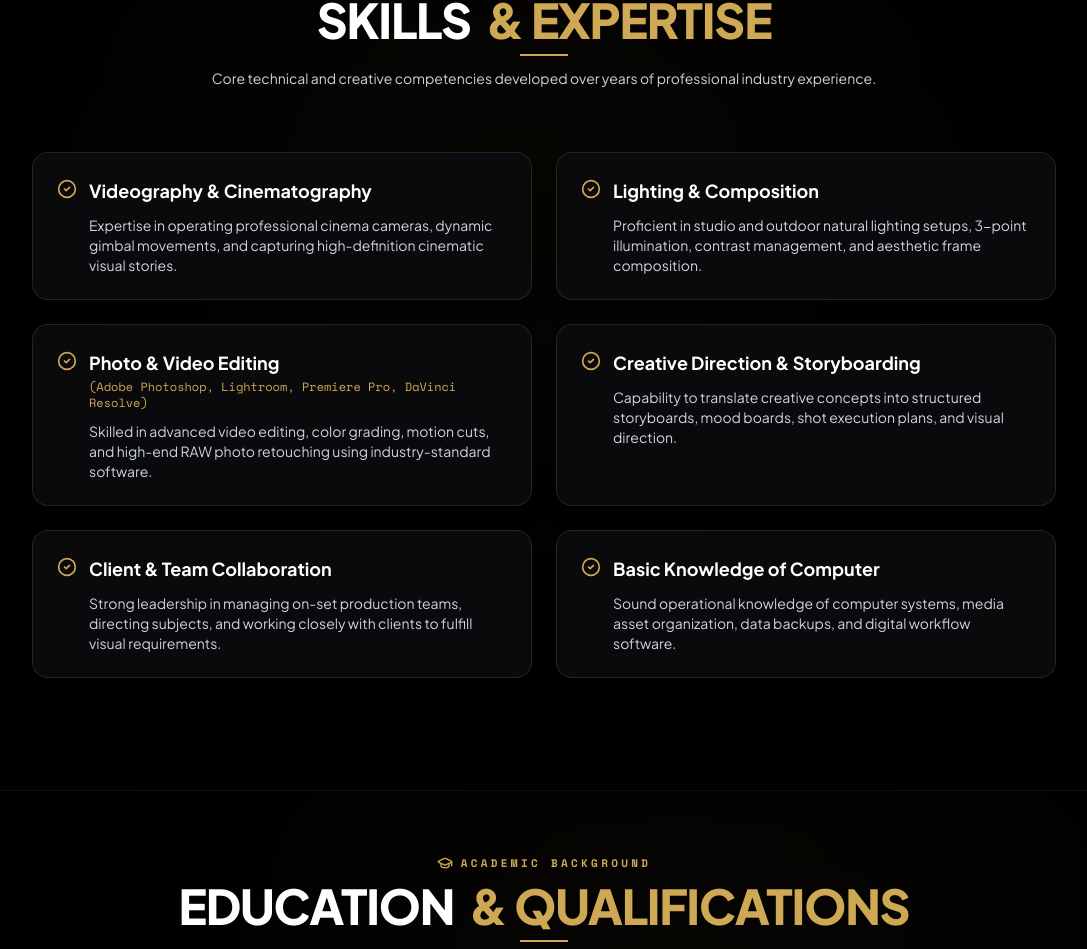
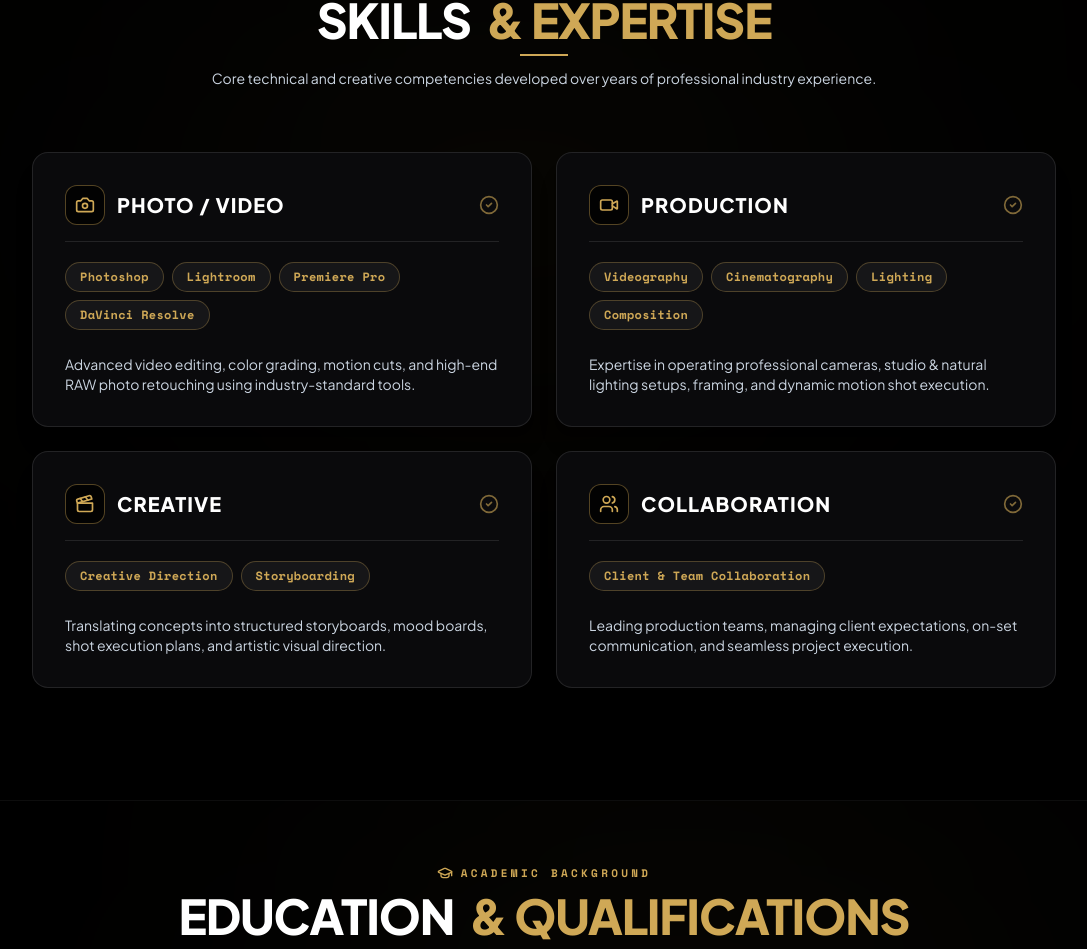
Before and after one commit to Prathamesh31-tech/Gautam-Kumar-Portfolio, a React (Vite) app: page / in a window 1280 px wide. Shown: the part 3423-4372 px from the top of the page, without its empty margins (96-1183 px from the left). Built offline with nearby package versions, Linux system fonts and the light colour scheme.

Commit message:
New Skills

```diff
--- a/src/components/SkillSection.jsx
+++ b/src/components/SkillSection.jsx
@@ -1,38 +1,35 @@
 import React from 'react';
-import { Sparkles, CheckCircle2 } from 'lucide-react';
+import { Sparkles, Camera, Video, Clapperboard, Users, CheckCircle2 } from 'lucide-react';
 import ScrollReveal from './ScrollReveal';
 
 const SKILLS = [
   {
-    id: 1,
-    title: 'Videography & Cinematography',
-    description: 'Expertise in operating professional cinema cameras, dynamic gimbal movements, and capturing high-definition cinematic visual stories.'
+    id: 'photo-video',
+    category: 'PHOTO / VIDEO',
+    icon: Camera,
+    items: ['Photoshop', 'Lightroom', 'Premiere Pro', 'DaVinci Resolve'],
+    description: 'Advanced video editing, color grading, motion cuts, and high-end RAW photo retouching using industry-standard tools.'
   },
   {
-    id: 2,
-    title: 'Lighting & Composition',
-    description: 'Proficient in studio and outdoor natural lighting setups, 3-point illumination, contrast management, and aesthetic frame composition.'
+    id: 'production',
+    category: 'PRODUCTION',
+    icon: Video,
+    items: ['Videography', 'Cinematography', 'Lighting', 'Composition'],
+    description: 'Expertise in operating professional cameras, studio & natural lighting setups, framing, and dynamic motion shot execution.'
   },
   {
-    id: 3,
-    title: 'Photo & Video Editing',
-    subtitle: '(Adobe Photoshop, Lightroom, Premiere Pro, DaVinci Resolve)',
-    description: 'Skilled in advanced video editing, color grading, motion cuts, and high-end RAW photo retouching using industry-standard software.'
+    id: 'creative',
+    category: 'CREATIVE',
+    icon: Clapperboard,
+    items: ['Creative Direction', 'Storyboarding'],
+    description: 'Translating concepts into structured storyboards, mood boards, shot execution plans, and artistic visual direction.'
   },
   {
-    id: 4,
-    title: 'Creative Direction & Storyboarding',
-    description: 'Capability to translate creative concepts into structured storyboards, mood boards, shot execution plans, and visual direction.'
-  },
-  {
-    id: 5,
-    title: 'Client & Team Collaboration',
-    description: 'Strong leadership in managing on-set production teams, directing subjects, and working closely with clients to fulfill visual requirements.'
-  },
-  {
-    id: 6,
-    title: 'Basic Knowledge of Computer',
-    description: 'Sound operational knowledge of computer systems, media asset organization, data backups, and digital workflow software.'
+    id: 'collaboration',
+    category: 'COLLABORATION',
+    icon: Users,
+    items: ['Client & Team Collaboration'],
+    description: 'Leading production teams, managing client expectations, on-set communication, and seamless project execution.'
   }
 ];
 
@@ -70,33 +67,50 @@ export default function SkillSection() {
 
         </ScrollReveal>
 
-        {/* CLEAN MINIMAL 6 SKILL CARDS GRID WITH SCROLL REVEAL */}
-        <div className="max-w-5xl 2xl:max-w-7xl 3xl:max-w-[1700px] mx-auto grid grid-cols-1 md:grid-cols-2 gap-5 sm:gap-6 2xl:gap-8">
-          {SKILLS.map((skill, index) => (
+        {/* 4 SKILL CATEGORIES GRID WITH SCROLL REVEAL */}
+        <div className="max-w-5xl 2xl:max-w-7xl 3xl:max-w-[1700px] mx-auto grid grid-cols-1 md:grid-cols-2 gap-6 2xl:gap-8">
+          {SKILLS.map((skill, index) => {
+            const IconComponent = skill.icon;
+            return (
               <ScrollReveal key={skill.id} delay={index * 100}>
-              <div className="rounded-2xl bg-[#0a0a0c] border border-white/10 hover:border-[#cfa856]/70 p-6 2xl:p-9 transition-all duration-300 shadow-xl hover:shadow-[#cfa856]/10 space-y-2.5 2xl:space-y-3 h-full">
-                {/* Skill Title with Checkmark */}
-                <div className="flex items-start gap-3 2xl:gap-4">
-                  <CheckCircle2 className="w-5 h-5 2xl:w-6 2xl:h-6 text-[#cfa856] shrink-0 mt-0.5" />
-                  <div>
-                    <h3 className="text-base sm:text-lg 2xl:text-2xl font-bold font-sans text-white leading-snug">
-                      {skill.title}
+                <div className="rounded-2xl bg-[#0a0a0c] border border-white/10 hover:border-[#cfa856]/70 p-6 sm:p-8 2xl:p-10 transition-all duration-300 shadow-xl hover:shadow-[#cfa856]/15 space-y-4 2xl:space-y-5 h-full flex flex-col justify-between group">
+
+                  <div className="space-y-4">
+                    {/* Category Title & Icon */}
+                    <div className="flex items-center justify-between border-b border-white/10 pb-4">
+                      <div className="flex items-center gap-3">
+                        <div className="w-10 h-10 2xl:w-12 2xl:h-12 rounded-xl bg-black/80 border border-[#cfa856]/40 flex items-center justify-center text-[#cfa856] group-hover:bg-[#cfa856] group-hover:text-black transition-all">
+                          <IconComponent className="w-5 h-5 2xl:w-6 2xl:h-6" />
+                        </div>
+                        <h3 className="text-lg sm:text-xl 2xl:text-2xl font-black font-sans text-white tracking-wider uppercase group-hover:text-[#cfa856] transition-colors">
+                          {skill.category}
                         </h3>
-                    {skill.subtitle && (
-                      <div className="text-xs 2xl:text-sm font-mono text-[#cfa856] pt-0.5">
-                        {skill.subtitle}
                       </div>
-                    )}
+                      <CheckCircle2 className="w-5 h-5 text-[#cfa856]/60 group-hover:text-[#cfa856] transition-colors" />
+                    </div>
+
+                    {/* Skill Pill Badges */}
+                    <div className="flex flex-wrap gap-2 pt-1">
+                      {skill.items.map((item, itemIdx) => (
+                        <span
+                          key={itemIdx}
+                          className="px-3.5 py-1.5 rounded-full bg-white/5 border border-[#cfa856]/30 text-[#cfa856] text-xs 2xl:text-sm font-mono font-semibold tracking-wide hover:bg-[#cfa856]/15 hover:border-[#cfa856] transition-all"
+                        >
+                          {item}
+                        </span>
+                      ))}
                     </div>
                   </div>
 
-                {/* Clean 2-Line Description */}
-                <p className="text-xs sm:text-sm 2xl:text-lg text-slate-300 leading-relaxed font-normal pl-8 2xl:pl-10">
+                  {/* Category Description */}
+                  <p className="text-xs sm:text-sm 2xl:text-base text-slate-300 leading-relaxed font-normal pt-2">
                     {skill.description}
                   </p>
+
                 </div>
               </ScrollReveal>
-          ))}
+            );
+          })}
         </div>
 
       </div>
```
Lines whose indentation alone changed are shown as unchanged.
